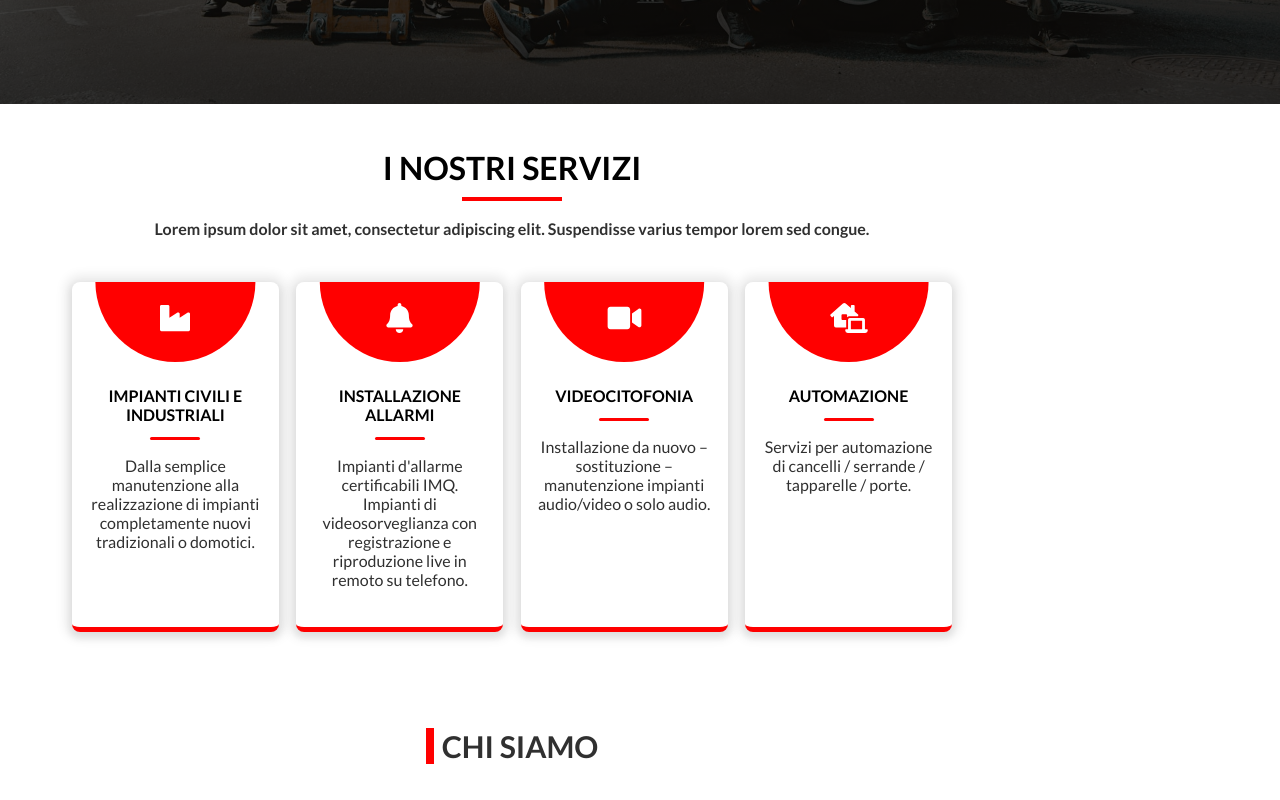
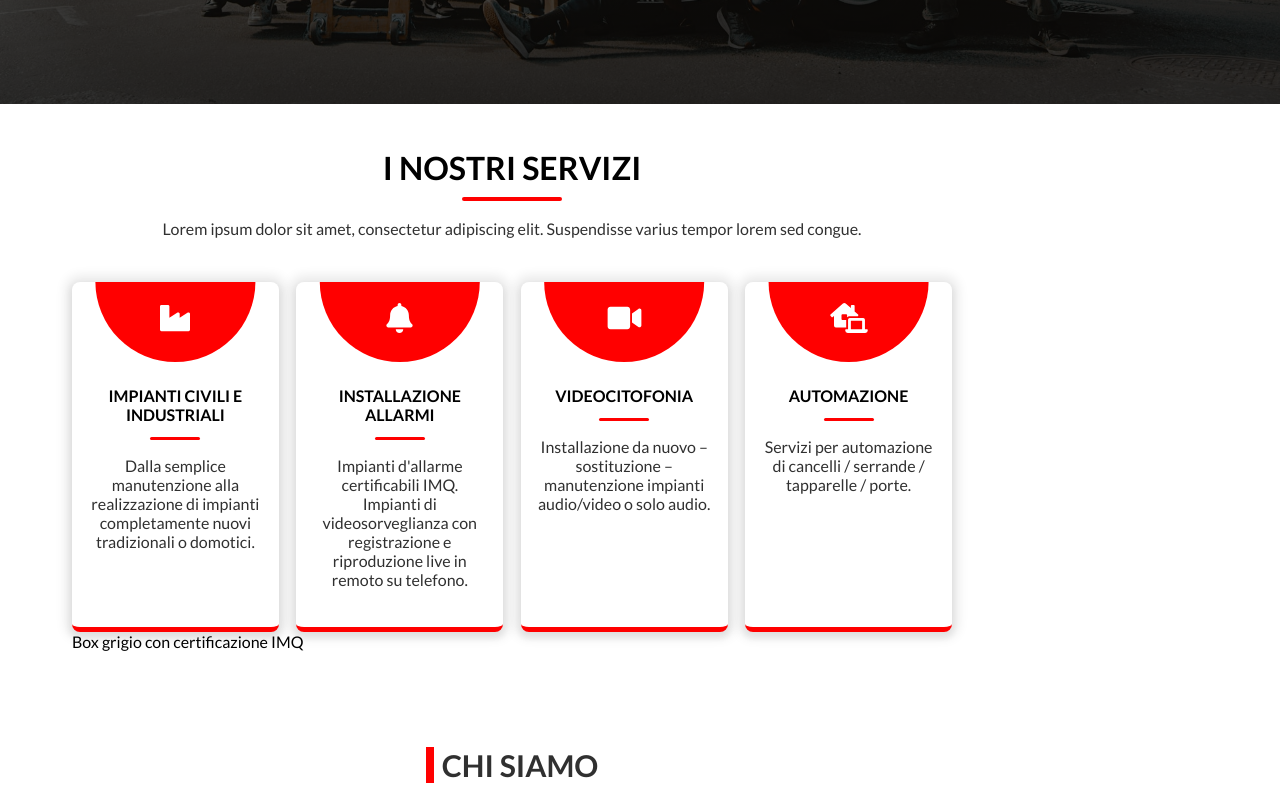
Before and after one commit to LOTO-gpolli/CEMA-impianti, a Next.js app: page / in a window 1280 px wide. Shown: the part 760-1560 px from the top of the page. Built offline with nearby package versions, Linux system fonts and the light colour scheme.

Commit message:
feat: improve SectionHeading style

```diff
--- a/components/Contact/Contact.jsx
+++ b/components/Contact/Contact.jsx
@@ -4,7 +4,10 @@ import ContactForm from '../ContactForm/ContactForm';
 const Contact = () => {
   return (
     <>
-      <SectionHeading title="Contatti" />
+      <SectionHeading
+        title="Contatti"
+        subtitle="Lorem ipsum dolor sit amet, consectetur adipiscing elit. Suspendisse varius tempor lorem sed congue."
+      />
       <ContactForm />
     </>
   );
--- a/components/SectionHeading/SectionHeading.module.css
+++ b/components/SectionHeading/SectionHeading.module.css
@@ -24,6 +24,7 @@
   height: 4px;
   background-color: red;
   text-align: center;
+  border-radius: 0.25rem;
   opacity: 1;
   overflow: hidden;
   transition: width 300ms, transform 300ms;
@@ -39,5 +40,6 @@
 .section-heading__subtitle {
   color: #303030;
   padding: 1rem 0;
+  font-weight: 400;
   text-align: center;
 }
--- a/components/Services/Services.jsx
+++ b/components/Services/Services.jsx
@@ -9,6 +9,7 @@ const Services = () => {
         subtitle="Lorem ipsum dolor sit amet, consectetur adipiscing elit. Suspendisse varius tempor lorem sed congue."
       />
       <CardsList />
+      <div>Box grigio con certificazione IMQ</div>
     </section>
   );
 }
```
